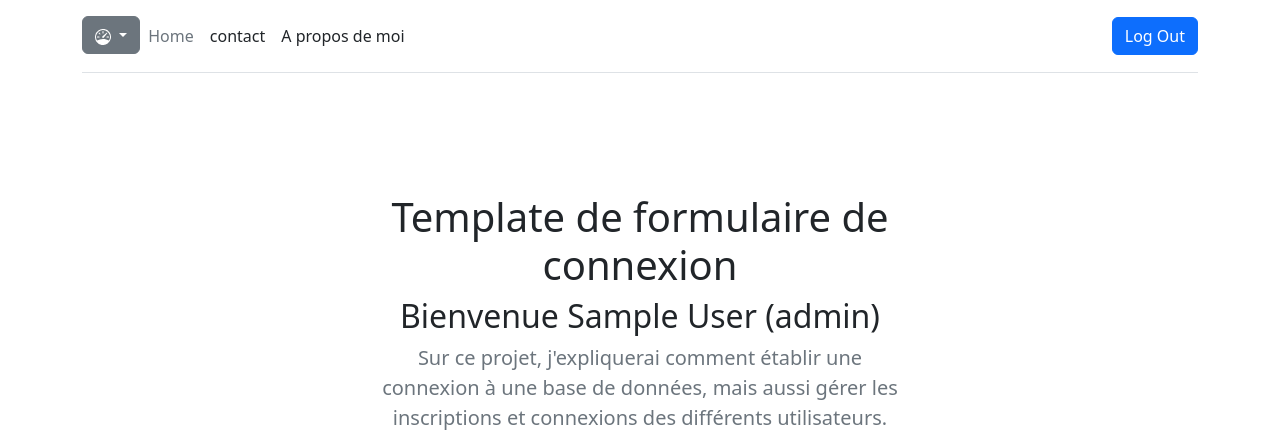
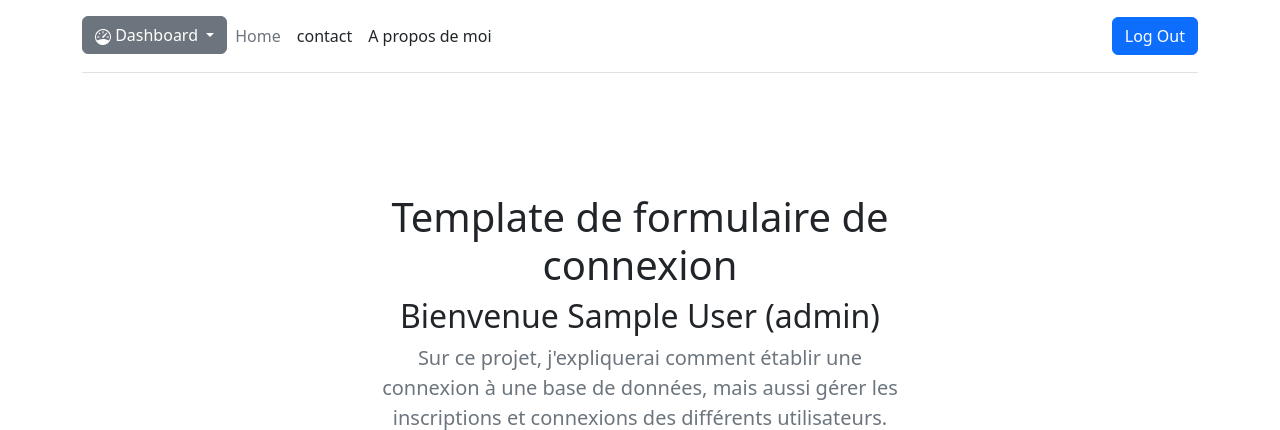
Before and after one commit to LeoLChalot/BTSSIO-API-Google-Book, a PHP site: page /bootstrap/index.php in a window 1280 px wide. Shown: the top 430 px of the page. Run offline with PHP 8.4, Linux system fonts and the light colour scheme; the visitor is signed in with stand-in values (Sample User, id 1).

Commit message:
modif visuel bouton Dashboard

```diff
--- a/functions/admin-functions.php
+++ b/functions/admin-functions.php
@@ -19,7 +19,6 @@ if (!empty($_GET['func'])) {
                     $sth_userDelete->execute();
                     header('location: ../admin_dashboard.php');
                 break;
-
             default:
                 header('location: ../index.php');
                 break;
--- a/functions/form-control.php
+++ b/functions/form-control.php
@@ -2,7 +2,6 @@
 
 if (!empty($_GET['func'])) {
     $function = $_GET['func'];
-
     switch ($function) {
         case 'register':
             // ? Si la confirmation du MDP est confirmée, le script vérifie et éxecute les différentes requêtes
--- a/require/header.php
+++ b/require/header.php
@@ -23,7 +23,7 @@
                             <svg xmlns="http://www.w3.org/2000/svg" width="16" height="16" fill="currentColor" class="bi bi-speedometer" viewBox="0 0 16 16">
                                 <path d="M8 2a.5.5 0 0 1 .5.5V4a.5.5 0 0 1-1 0V2.5A.5.5 0 0 1 8 2zM3.732 3.732a.5.5 0 0 1 .707 0l.915.914a.5.5 0 1 1-.708.708l-.914-.915a.5.5 0 0 1 0-.707zM2 8a.5.5 0 0 1 .5-.5h1.586a.5.5 0 0 1 0 1H2.5A.5.5 0 0 1 2 8zm9.5 0a.5.5 0 0 1 .5-.5h1.5a.5.5 0 0 1 0 1H12a.5.5 0 0 1-.5-.5zm.754-4.246a.389.389 0 0 0-.527-.02L7.547 7.31A.91.91 0 1 0 8.85 8.569l3.434-4.297a.389.389 0 0 0-.029-.518z" />
                                 <path fill-rule="evenodd" d="M6.664 15.889A8 8 0 1 1 9.336.11a8 8 0 0 1-2.672 15.78zm-4.665-4.283A11.945 11.945 0 0 1 8 10c2.186 0 4.236.585 6.001 1.606a7 7 0 1 0-12.002 0z" />
-                            </svg>
+                            </svg> Dashboard
                         </button>
                         <ul class="dropdown-menu dropdown-menu-dark">
                             <li><a class="dropdown-item active" href="http://localhost/bootstrap/form-connexion/admin_dashboard.php?display=users">List Users</a></li>
```
